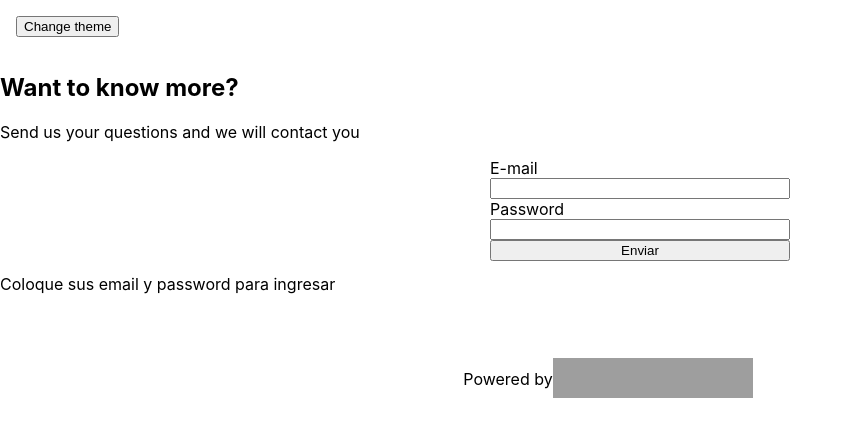
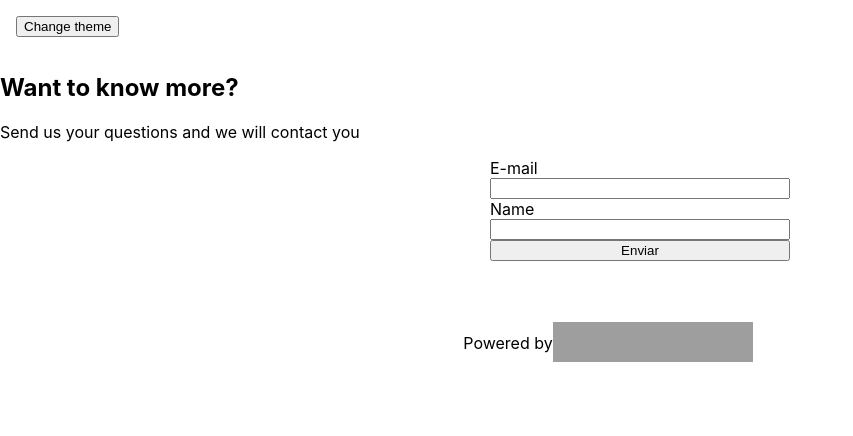
Before and after one commit to DOF1109/clinica-front, a React (Vite) app: page /contact in a window 1280 px wide. Shown: the top 436 px of the page, without its empty margins (0-853 px from the left). Built offline with nearby package versions, Linux system fonts and the light colour scheme; grey boxes are pictures that could not be loaded.

Commit message:
Se completa fromulario de contacto

```diff
--- a/src/Components/Form.jsx
+++ b/src/Components/Form.jsx
@@ -2,8 +2,8 @@ import React, { useState } from "react";
 
 const Form = () => {
   const [pacient, setPacient] = useState({
+    name: "",
     email: "",
-    password: "",
   });
   const [show, setShow] = useState(false);
   const [err, setErr] = useState(false);
@@ -13,11 +13,11 @@ const Form = () => {
     const regex = /^[^\s@]+@[^\s@]+\.[^\s@]+$/;
     if (
       pacient.email.trim() &&
-      pacient.password.trim() &&
+      pacient.name.trim() &&
       regex.test(pacient.email) &&
-      pacient.password.length >= 6 &&
+      pacient.name.length > 5 &&
       !pacient.email.includes(" ") &&
-      !pacient.password.includes(" ")
+      !pacient.name.includes(" ")
     ) {
       setShow(true);
       setErr(false);
@@ -29,7 +29,9 @@ const Form = () => {
 
   const handleInputChange = (event) => {
     const { name, value } = event.target;
+    console.log(name);
     setPacient({ ...pacient, [name]: value });
+    console.log(pacient.name);
   };
 
   return (
@@ -42,21 +44,17 @@ const Form = () => {
           value={pacient.email}
           onChange={handleInputChange}
         />
-        <label>Password</label>
+        <label>Name</label>
         <input
-          type="password"
-          name="password"
-          value={pacient.password}
+          type="name"
+          name="name"
+          value={pacient.name}
           onChange={handleInputChange}
         />
         <button type="submit">Enviar</button>
       </form>
-      {show ? (
-        <h4>Bienvenido!</h4>
-      ) : (
-        <p>Coloque sus email y password para ingresar</p>
-      )}
-      {err && <p>Debe colocar sus datos correctamente</p>}
+      {show && <h4>Gracias {pacient.name}, te contactaremos cuando antes vía mail</h4>}
+      {err && <p>Por favor verifique su información nuevamente</p>}
     </div>
   );
 };
```
